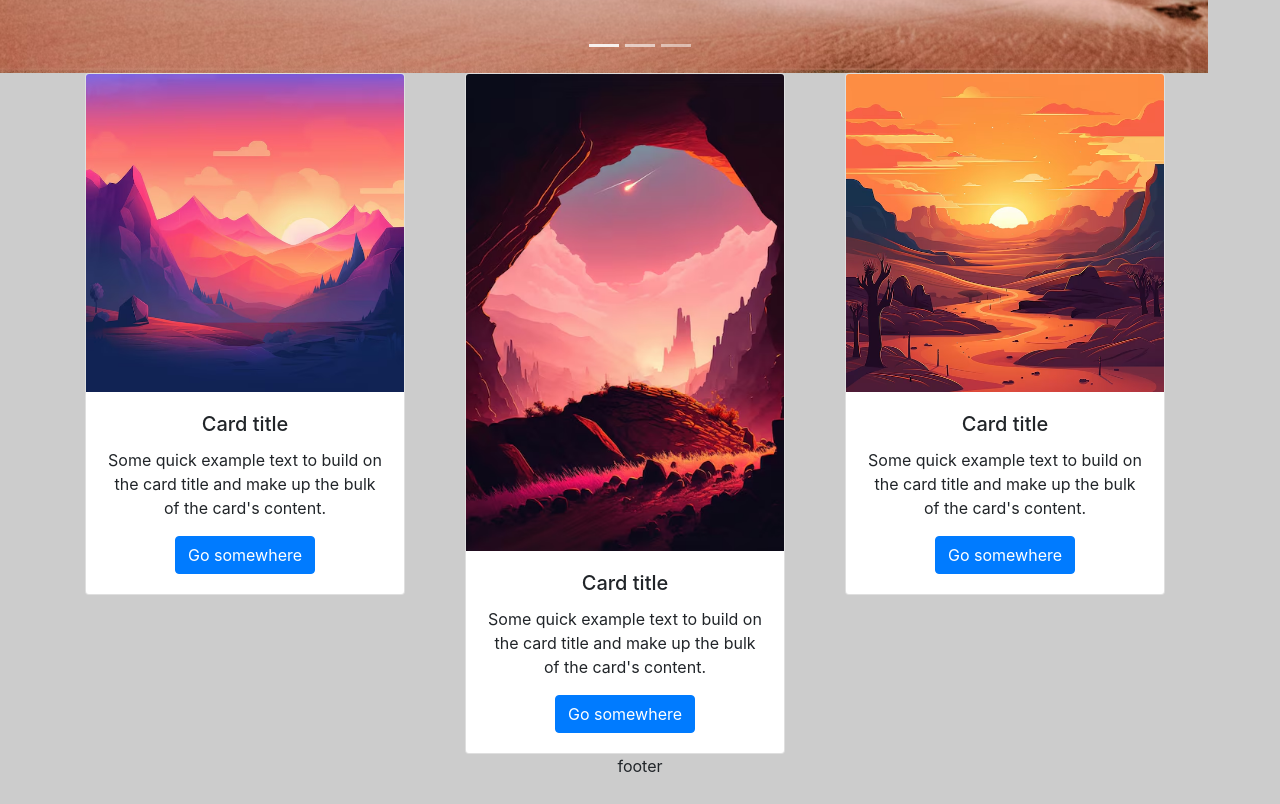
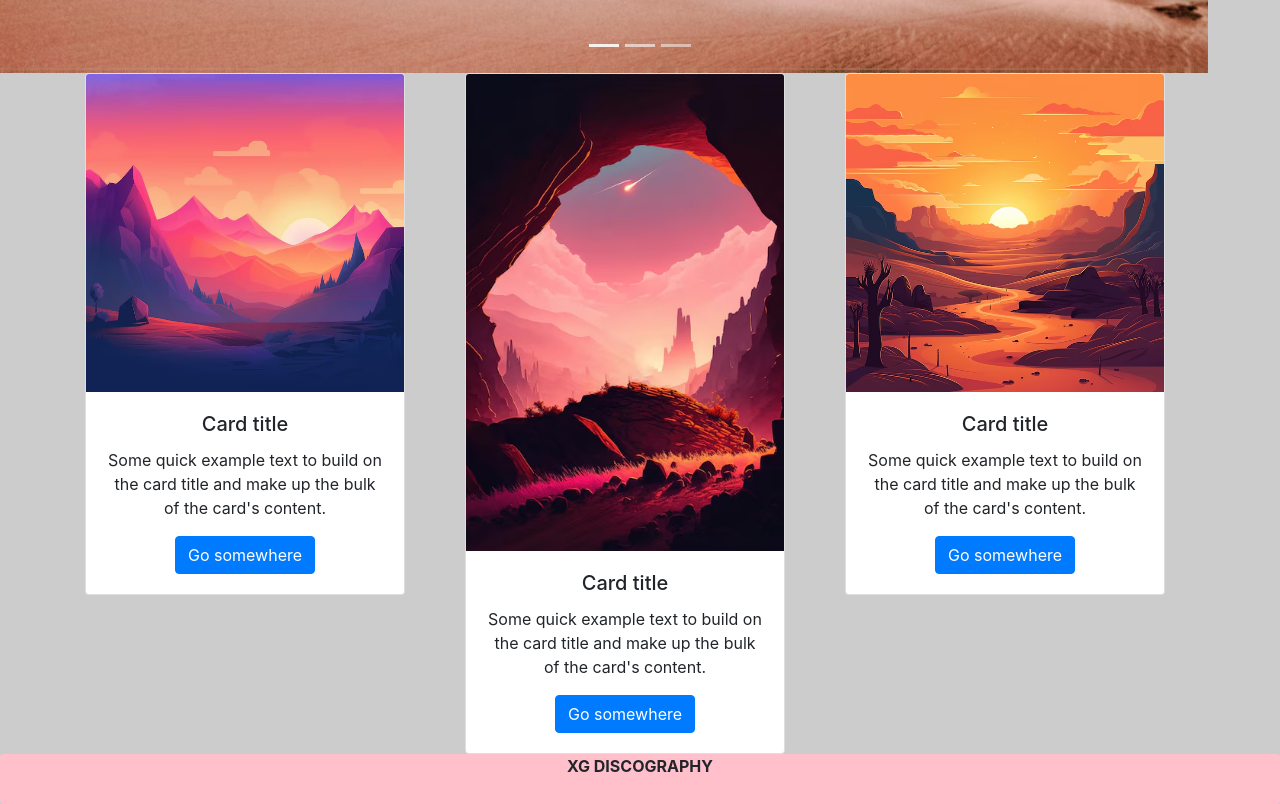
Before and after one commit to Sandim935/Sandim935.github.io, a plain HTML site: page index.html in a window 1280 px wide. Shown: the part 831-1635 px from the top of the page. Drawn offline with nearby package versions, Linux system fonts and the light colour scheme.

Commit message:
Update index.html

```diff
--- a/index.html
+++ b/index.html
@@ -62,7 +62,7 @@
       </nav>
     </div>
 
-    <!-- Carousel -->
+
     <div id="carouselExampleIndicators" class="carousel slide" data-ride="carousel">
       <ol class="carousel-indicators">
         <li data-target="#carouselExampleIndicators" data-slide-to="0" class="active"></li>
@@ -90,7 +90,7 @@
       </button>
     </div>
 
-    <!-- Cards -->
+
     <div class="container">
       <div class="row" align="center">
         <div class="col-md-4 col-grey">
@@ -127,11 +127,12 @@
     </div>
 
     <!-- Footer -->
-    <div class="container-fluid">
-      <div class="row">
-        <div class="col-md-12 col-grey" style="height: 50px;">footer</div>
-      </div>
+  <div class="container-fluid">
+
+    <div class="row">
+      <div class="col-md-12 col-grey" style="background-color: pink; height: 50px; text-align: center;"><b>XG DISCOGRAPHY</b></div>
     </div>
+  </div>
 
     <!-- Scripts -->
     <script src="https://cdn.jsdelivr.net/npm/jquery@3.5.1/dist/jquery.slim.min.js" integrity="sha384-DfXdz2htPH0lsSSs5nCTpuj/zy4C+OGpamoFVy38MVBnE+IbbVYUew+OrCXaRkfj" crossorigin="anonymous"></script>
```
